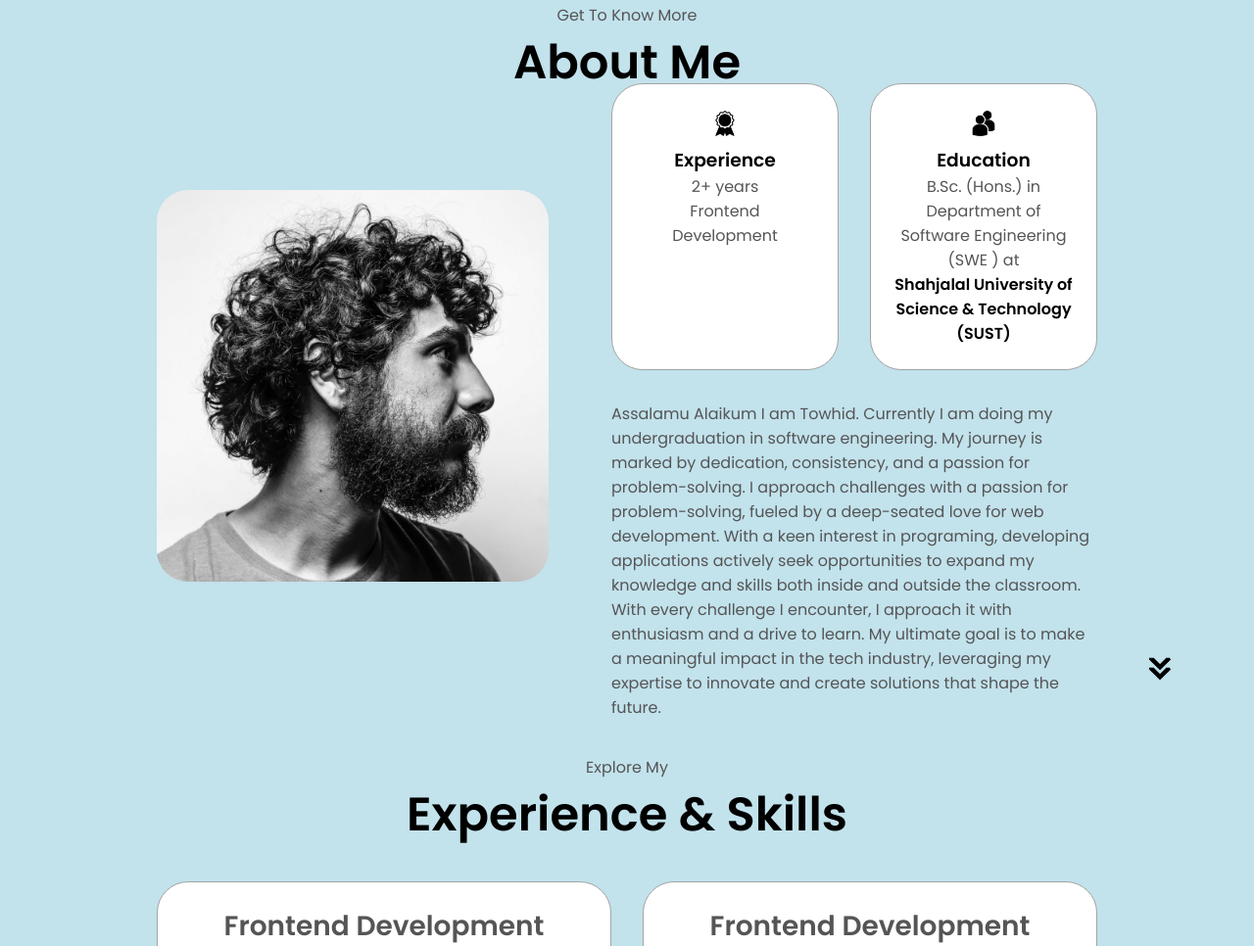
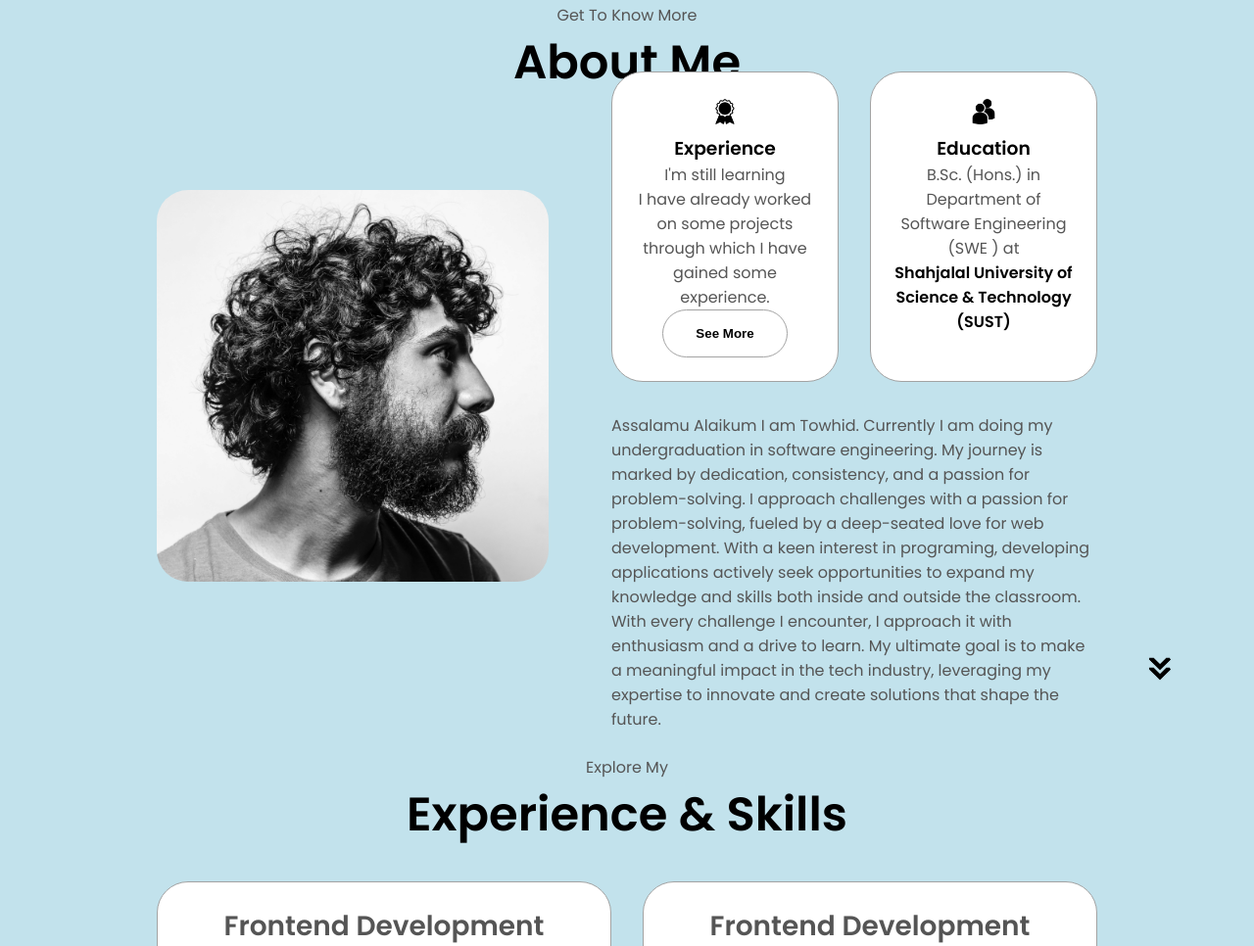
Before and after one commit to TOWHID16/Portfolioo, a plain HTML site: page index.html in a window 1280 px wide. Shown: the part 925-1891 px from the top of the page at 98% size. Drawn offline with Linux system fonts and the light colour scheme.

Commit message:
commit message

```diff
--- a/index.html
+++ b/index.html
@@ -94,7 +94,14 @@
                 class="icon"
               />
               <h3>Experience</h3>
-              <p>2+ years <br />Frontend Development</p>
+              <p>I'm still learning <br /> I have already worked on some projects through which I have gained some
+                experience.</p>
+              <button
+                class="btn btn-color-2 project-btn"
+                onclick="location.href='./#projects'"
+              >
+                See More
+              </button>
             </div>
             <div class="details-container">
               <img
```
